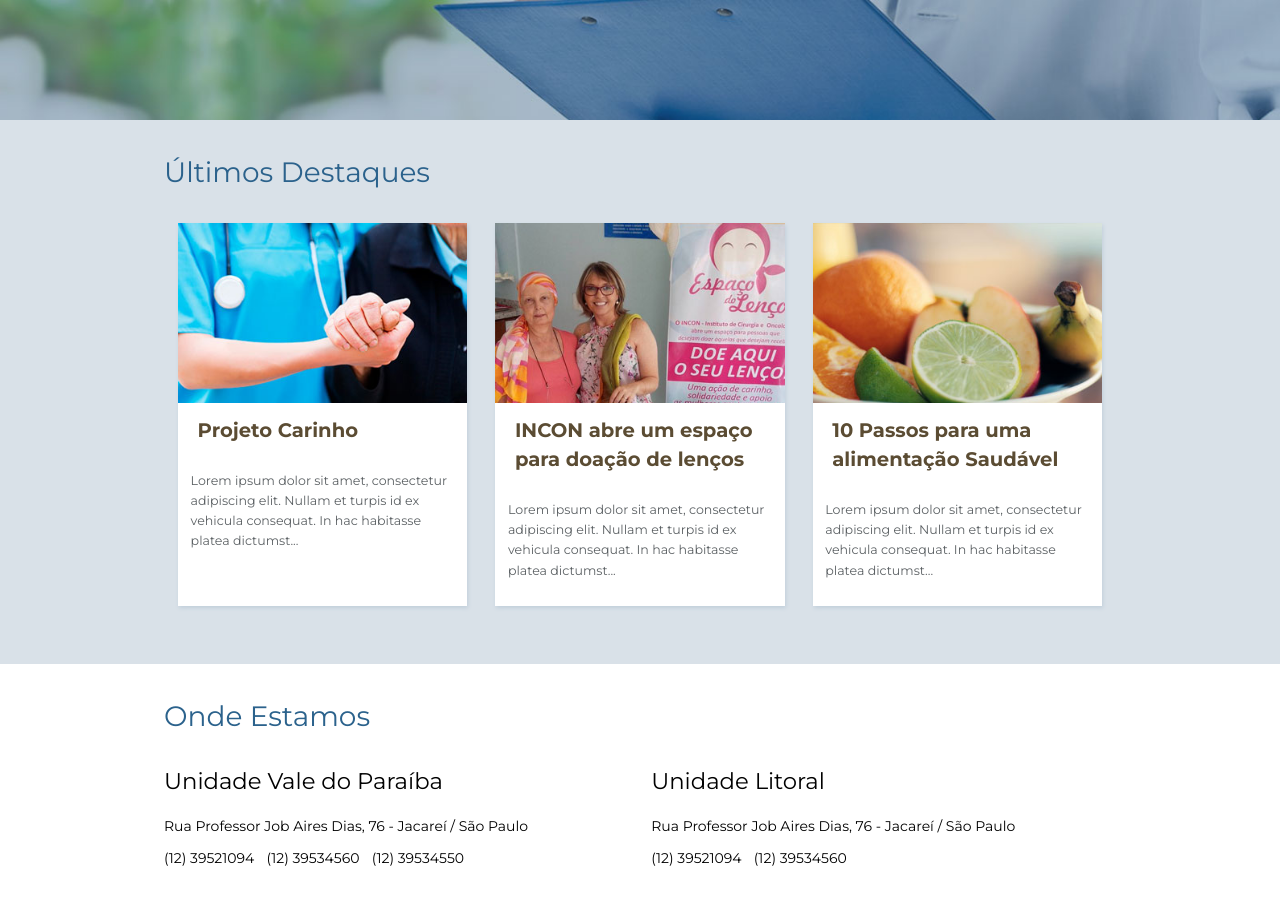
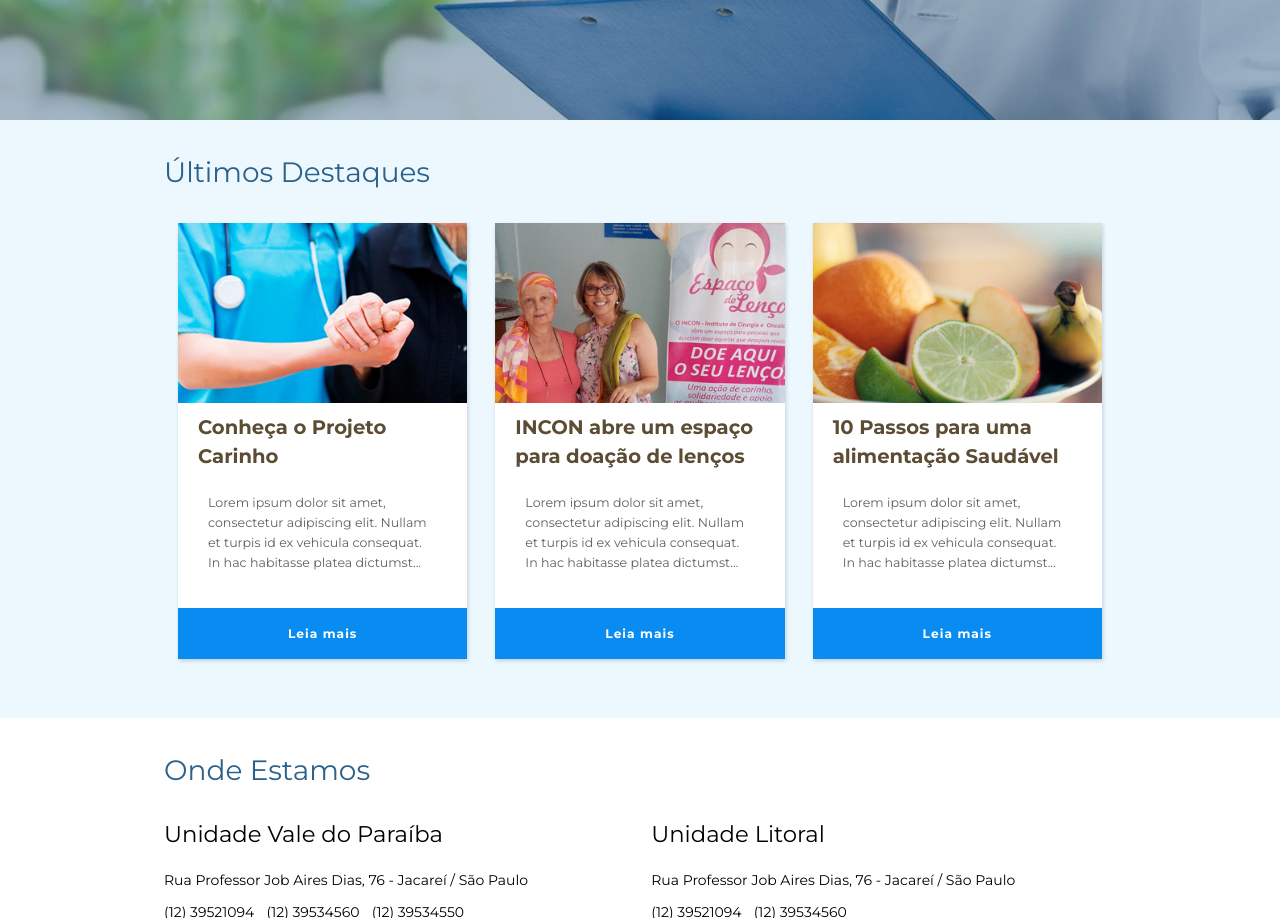
Before and after one commit to luizfelipejr/incon-html, a website: page public/index.html in a window 1280 px wide. Shown: the part 320-1238 px from the top of the page. Drawn offline with Linux system fonts and the light colour scheme; grey boxes are pictures that could not be loaded.

Commit message:
add read more button in highlight articles

```diff
--- a/assets/sass/core/_variables.scss
+++ b/assets/sass/core/_variables.scss
@@ -13,4 +13,4 @@ $core-font-stack: 'Montserrat', sans-serif;
 $core-font-color: #5c6164;
 $core-primary-color: #088cf1;
 $core-primary-body-background-color: #ffffff;
-$core-secondary-body-background-color: #d9e1e8;
+$core-secondary-body-background-color: rgba(#088cf1, 0.07);
--- a/assets/sass/modules/_main-highlights.scss
+++ b/assets/sass/modules/_main-highlights.scss
@@ -42,9 +42,8 @@
   border: $highlight-border;
   box-shadow: 1px 2px 4px darken($base-border-color, 2%);
   cursor: pointer;
-  margin: 0 $highlight-margin $base-spacing $highlight-margin;
+  margin: 0 $highlight-margin $base-spacing;
   position: relative;
-
 
   .highlight-image {
     overflow: hidden;
@@ -68,19 +67,22 @@
     border-radius: $base-border-radius $base-border-radius 0 0;
     font-weight: bold;
     line-height: 1.5em;
-    padding: ($base-spacing / 3) ($base-spacing / 2);
+    padding: 0;
     color: $highlight-header-text-color;
     font-size: 1.4em;
     margin: 0;
+    padding: 10px 20px;
+    min-height: 80px;
+    box-sizing: border-box;
   }
 
-  .highlight-copy {
+  .highlight-message {
     font-size: 0.9em;
     line-height: 1.6em;
-    padding: ($base-spacing / 2) ($base-spacing / 2);
+    padding: 10px 30px;
 
     p {
-      margin: 0 0 ($base-spacing / 2);
+      margin: 0;
       color: $highlight-content-text-color;
     }
   }
@@ -88,7 +90,6 @@
   &:focus,
   &:hover {
     cursor: pointer;
-
     img {
       opacity: $highlight-image-hover-opacity;
     }
@@ -96,9 +97,23 @@
 
   &:active {
     background-color: $highlight-background;
-
     .highlight-header {
       background-color: $highlight-background;
     }
   }
 }
+
+.highlight-button {
+  @include transition (all 0.2s ease-in-out);
+  display: inline-block;
+  background: $core-primary-color;
+  color: white;
+  display: block;
+  font-size: 0.875em;
+  font-weight: bold;
+  letter-spacing: 1px;
+  padding: 1.5em;
+  margin-top: 2em;
+  text-align: center;
+  text-decoration: none;
+}
--- a/public/index.html
+++ b/public/index.html
@@ -78,13 +78,17 @@
       <div class="highlights-wrapper">
         <h2>Últimos Destaques</h2>
         <div class="highlights-content">
+
           <div class="highlight">
             <div class="highlight-image">
-              <img src="img/highlights/highlight01.jpg" alt="Projeto Carinho">
+              <img src="img/highlights/highlight01.jpg" alt="INCON abre um espaço para doação de lenços">
             </div>
-            <h3 class="highlight-header">Projeto Carinho</h3>
-            <div class="highlight-copy">
+            <h3 class="highlight-header">Conheça o Projeto Carinho</h3>
+            <div class="highlight-message">
               <p>Lorem ipsum dolor sit amet, consectetur adipiscing elit. Nullam et turpis id ex vehicula consequat. In hac habitasse platea dictumst...</p>
+            </div>
+            <div class="highlight-action">
+              <a href="#" class="highlight-button">Leia mais</a>
             </div>
           </div>
 
@@ -93,8 +97,11 @@
               <img src="img/highlights/highlight02.jpg" alt="INCON abre um espaço para doação de lenços">
             </div>
             <h3 class="highlight-header">INCON abre um espaço para doação de lenços</h3>
-            <div class="highlight-copy">
+            <div class="highlight-message">
               <p>Lorem ipsum dolor sit amet, consectetur adipiscing elit. Nullam et turpis id ex vehicula consequat. In hac habitasse platea dictumst...</p>
+            </div>
+            <div class="highlight-action">
+              <a href="#" class="highlight-button">Leia mais</a>
             </div>
           </div>
 
@@ -103,8 +110,11 @@
               <img src="img/highlights/highlight03.jpg" alt="10 Passos para uma alimentação Saudável">
             </div>
             <h3 class="highlight-header">10 Passos para uma alimentação Saudável</h3>
-            <div class="highlight-copy">
+            <div class="highlight-message">
               <p>Lorem ipsum dolor sit amet, consectetur adipiscing elit. Nullam et turpis id ex vehicula consequat. In hac habitasse platea dictumst...</p>
+            </div>
+            <div class="highlight-action">
+              <a href="#" class="highlight-button">Leia mais</a>
             </div>
           </div>
         </div>
```
Also changed, not shown: public/css/styles.css, 1 other file.
